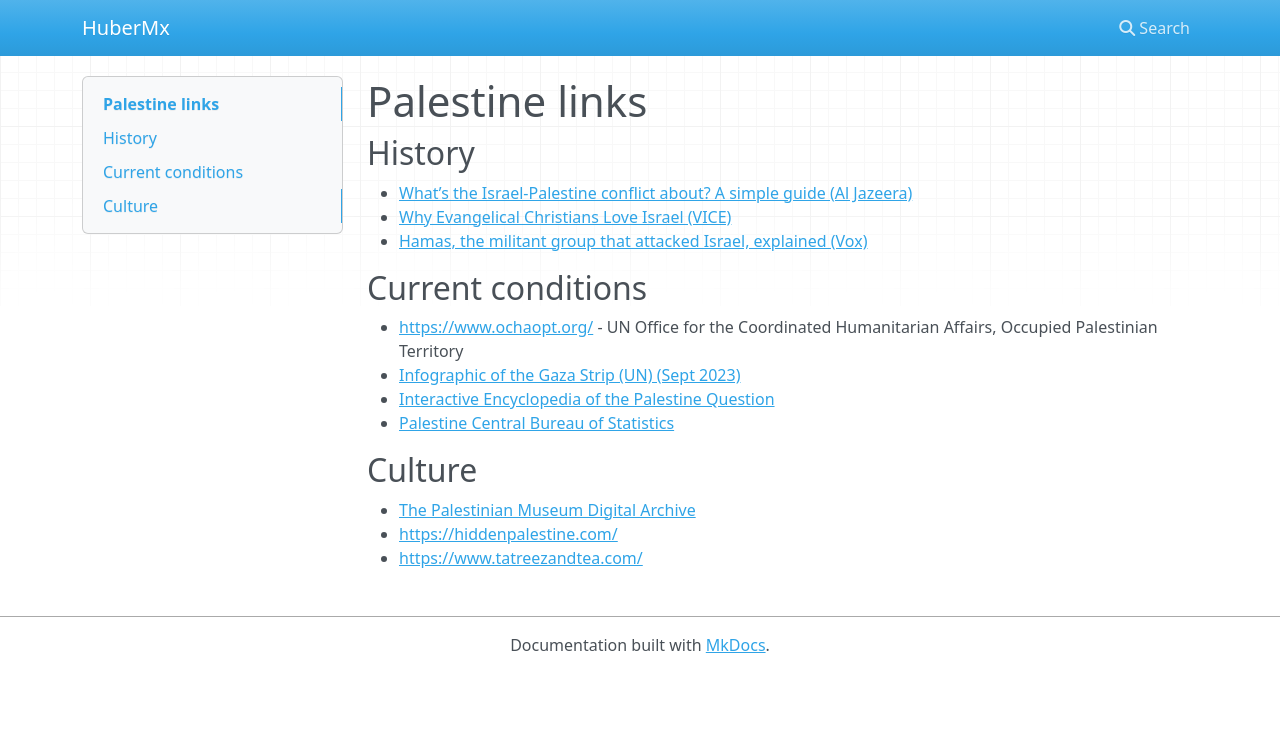
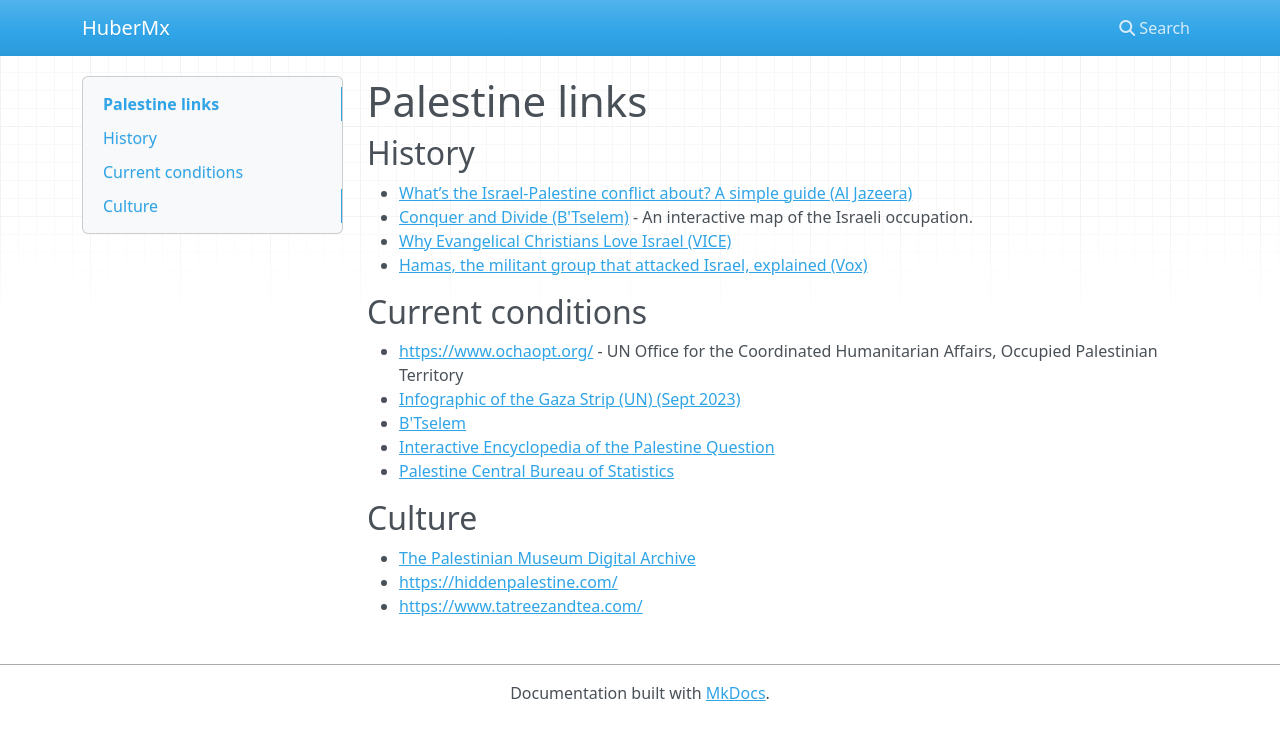
Before and after one commit to brandonaut/brandonaut.github.io, an MkDocs documentation site: the page built from docs/palestine.md, in a window 1280 px wide. Shown: the top 740 px of the page. Built offline with MkDocs 1.6.1, drawn with Linux system fonts in a browser that asks for light colours; nearby versions of some CDN libraries.

Commit message:
Add b'tselem links

```diff
--- a/docs/palestine.md
+++ b/docs/palestine.md
@@ -3,6 +3,7 @@
 ## History
 
 - [What’s the Israel-Palestine conflict about? A simple guide (Al Jazeera)](https://www.aljazeera.com/news/2023/10/9/whats-the-israel-palestine-conflict-about-a-simple-guide)
+- [Conquer and Divide (B'Tselem)](https://conquer-and-divide.btselem.org/map-en.html) - An interactive map of the Israeli occupation.
 - [Why Evangelical Christians Love Israel (VICE)](https://www.youtube.com/watch?v=Fo77sTGpngQ)
 - [Hamas, the militant group that attacked Israel, explained (Vox)](https://www.vox.com/politics/2023/10/10/23911661/hamas-israel-war-gaza-palestine-explainer)
 
@@ -10,6 +11,7 @@
 
 - <https://www.ochaopt.org/> - UN Office for the Coordinated Humanitarian Affairs, Occupied Palestinian Territory
   - [Infographic of the Gaza Strip (UN) (Sept 2023)](https://www.ochaopt.org/sites/default/files/Gaza_A0_2023.pdf)
+- [B'Tselem](https://www.btselem.org)
 - [Interactive Encyclopedia of the Palestine Question](https://www.palquest.org)
 - [Palestine Central Bureau of Statistics](https://www.pcbs.gov.ps/default.aspx)
 
```
